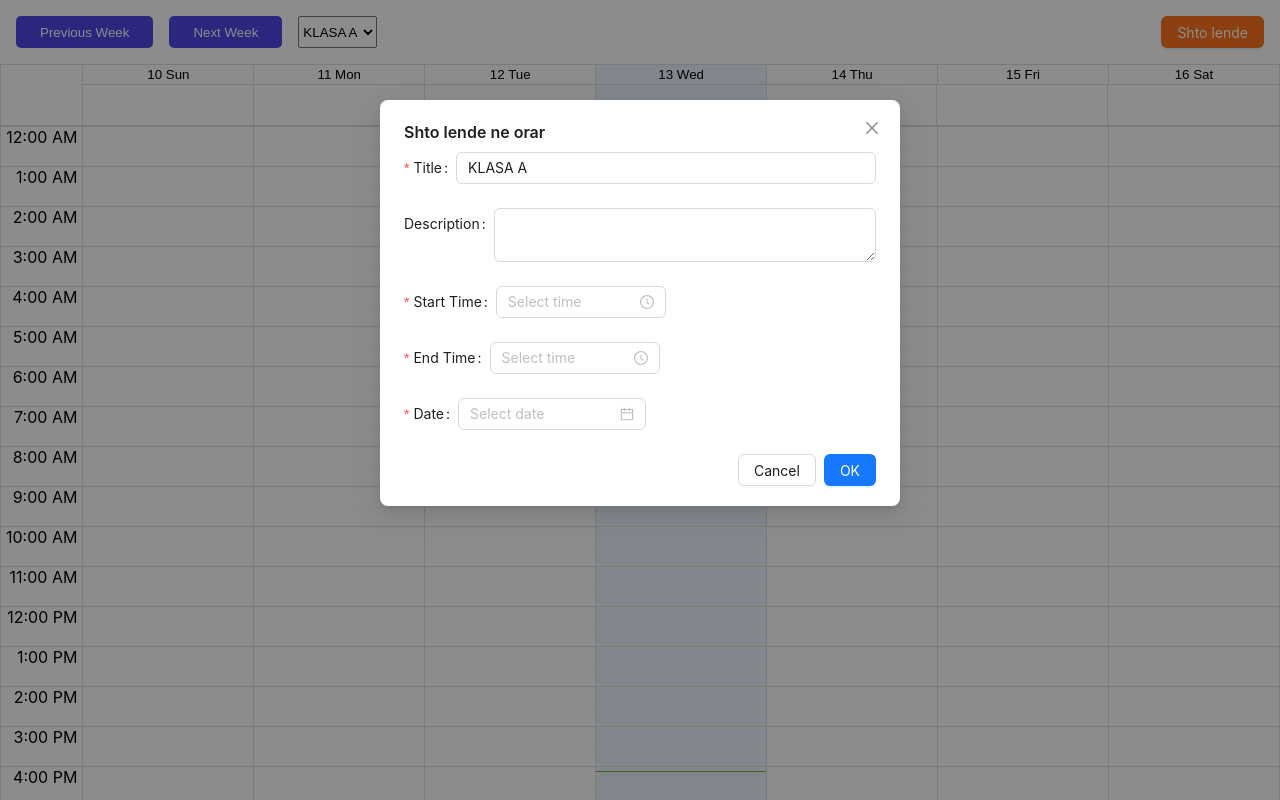
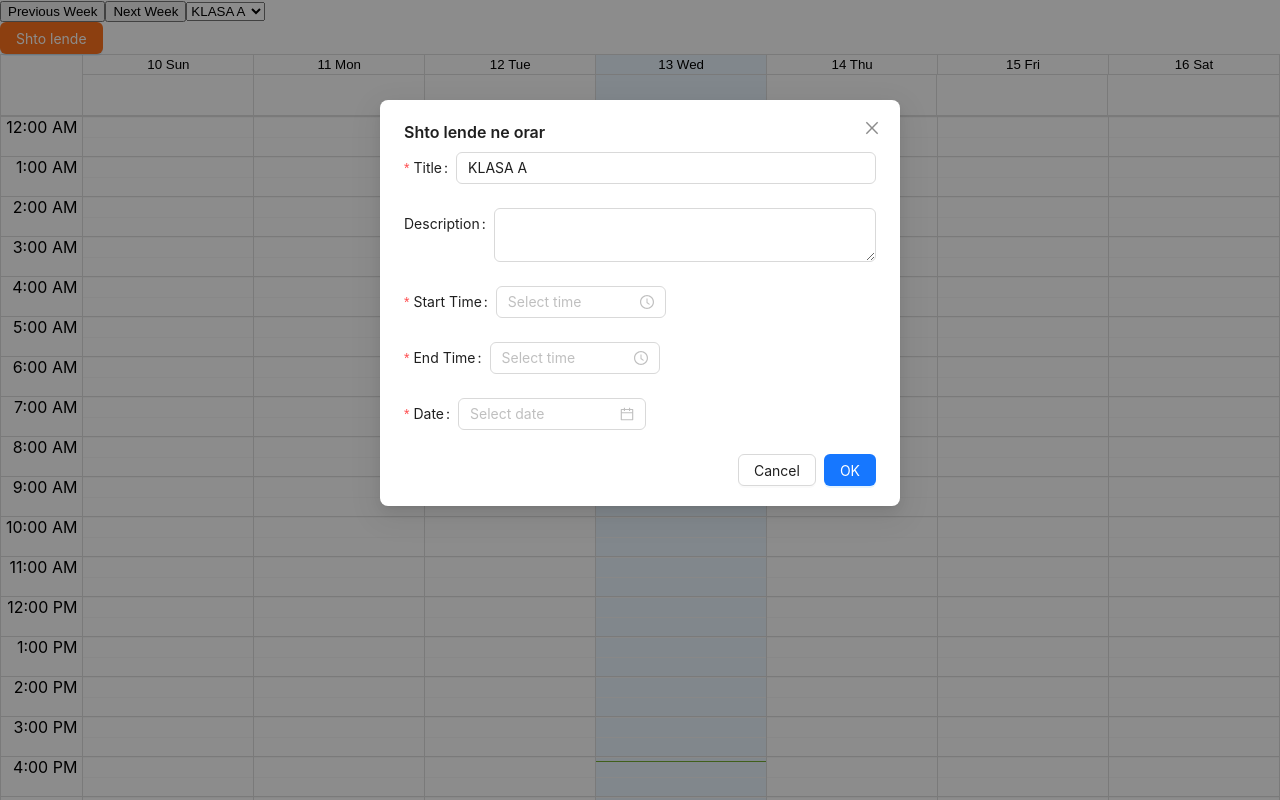
Before and after one commit to KlivSpahiu/bigCalendar-CRUD, a React (Create React App) app: page / in a window 1280 px wide. Both pictures are taken after a click on the button "Shto lende". Shown: the top 800 px of the page. Built offline with nearby package versions, Linux system fonts and the light colour scheme.

Commit message:
Update BigCalendar.component.tsx

```diff
--- a/src/components/BigCalendar.component.tsx
+++ b/src/components/BigCalendar.component.tsx
@@ -1,58 +1,43 @@
-import React, { useEffect, useState } from 'react';
-import { Calendar, momentLocalizer } from 'react-big-calendar';
-import { Form, Input, DatePicker, Button, Modal, TimePicker } from 'antd';
-import moment from 'moment';
-import 'react-big-calendar/lib/css/react-big-calendar.css';
-import "../components/BigCalendar.css"
-import dayjs from 'dayjs';
+import React, { useEffect, useState } from "react";
+import { Calendar, momentLocalizer } from "react-big-calendar";
+import { Form, Input, DatePicker, Button, Modal, TimePicker } from "antd";
+import dayjs from "dayjs";
+import Moment from "moment"; // Import Moment from the moment library
+import "react-big-calendar/lib/css/react-big-calendar.css";
+
 const { TextArea } = Input;
 
-
-
-const localizer = momentLocalizer(moment);
+const localizer = momentLocalizer(Moment);
 
 const MyCalendar: React.FC = () => {
   const [events, setEvents] = useState<any>([
     {
-    id: 1,
-    title: 'KLASA C',
+      id: 2,
+      title: "KLASA A",
       start: new Date(),
       end: new Date(),
-    description: 'This is a sample event',
-  },
-
-    {
-    id: 1,
-    title: 'KLASA A',
-    start: new Date(),
-    end: new Date(),
-    description: 'This is a sample event',
-  },
-
-    {
-    id: 1,
-    title: 'KLASA D',
-    start: new Date(),
-    end: new Date(),
-    description: 'Pedagogu: NS',
+      description: "This is a sample event",
     },
   ]);
 
-console.log(events, "events")
-
-const dropdownOptions = ['KLASA A', 'KLASA B', 'KLASA C', 'KLASA D', 'KLASA E'];
+  const dropdownOptions = [
+    "KLASA A",
+    "KLASA B",
+    "KLASA C",
+    "KLASA D",
+    "KLASA E",
+  ];
   const [filteredEvents, setFilteredEvents] = useState([]);
   const [selectedItem, setSelectedItem] = useState(dropdownOptions[0]);
   const [isModalOpen, setIsModalOpen] = useState<boolean>(false);
- const [editingEvent, setEditingEvent] = useState(null);
+  const [editingEvent, setEditingEvent] = useState<any>(null);
 
   const [newEvent, setNewEvent] = useState<any>({
     title: selectedItem,
-  description: '',
+    description: "",
     start: new Date(),
     end: new Date(),
   });
-
 
   const showModal = () => {
     setIsModalOpen(true);
@@ -70,23 +55,17 @@ useEffect(() => {
     setNewEvent({ ...newEvent, title: selectedItem });
   }, [selectedItem]);
 
-
-
-
-
   const handleEventClick = (event) => {
     setEditingEvent({ ...event });
   };
 
-
-
   const handleInputChange = (name: string, value: string) => {
-  if (name === 'date') {
+    if (name === "date") {
       // Assuming 'value' is in 'YYYY-MM-DD' format
       const newStartDate = dayjs(value)
         .hour(dayjs(newEvent.start).hour())
         .minute(dayjs(newEvent.start).minute());
-
+      console.log(value, "start");
       const newEndDate = dayjs(value)
         .hour(dayjs(newEvent.end).hour())
         .minute(dayjs(newEvent.end).minute());
@@ -96,7 +75,7 @@ const handleInputChange = (name: string, value: string) => {
         start: newStartDate.toDate(),
         end: newEndDate.toDate(),
       });
-  } else if (name === 'start' || name === 'end') {
+    } else if (name === "start" || name === "end") {
       // Assuming 'value' is in 'HH:mm' format
       setNewEvent({ ...newEvent, [name]: value });
     } else {
@@ -106,65 +85,41 @@ const handleInputChange = (name: string, value: string) => {
 
   const [currentDate, setCurrentDate] = useState(new Date());
 
-
   const customToolbar = () => {
     const goToNextWeek = () => {
-  const nextWeek = dayjs(currentDate).add(7, 'day').toDate();
+      const nextWeek = dayjs(currentDate).add(7, "day").toDate();
       setCurrentDate(nextWeek);
     };
 
     const goToPreviousWeek = () => {
-  const previousWeek = dayjs(currentDate).subtract(7, 'day').toDate();
+      const previousWeek = dayjs(currentDate).subtract(7, "day").toDate();
       setCurrentDate(previousWeek);
     };
-
 
     return (
       <div className="custom-toolbar">
         <div className="filters">
-      <button onClick={goToPreviousWeek} className="week-button">Previous Week</button>
-        <button onClick={goToNextWeek} className="week-button">Next Week</button>
-        <Dropdown selectedItem={selectedItem} onItemSelect={handleItemSelect} options={dropdownOptions} />
-
+          <button onClick={goToPreviousWeek} className="week-button">
+            Previous Week
+          </button>
+          <button onClick={goToNextWeek} className="week-button">
+            Next Week
+          </button>
+          <Dropdown
+            selectedItem={selectedItem}
+            onItemSelect={handleItemSelect}
+            options={dropdownOptions}
+          />
         </div>
-                <Button type="primary" style={{backgroundColor: "#FF731D"}} onClick={showModal}>
+        <Button
+          type="primary"
+          style={{ backgroundColor: "#FF731D" }}
+          onClick={showModal}>
           Shto lende
         </Button>
       </div>
     );
   };
-
-
-// const handleEventCreation = () => {
-//   // Create a new event
-//   const newEventToAdd = {
-//     title: newEvent.title,
-//     description: newEvent.description,
-//     start: newEvent.start,
-//     end: newEvent.end,
-//   };
-
-//   // Update the events state with the new event
-//   setEvents([...events, newEventToAdd]);
-
-//   // Clear the form or set newEvent to initial values
-//   setNewEvent({
-//     title: '',
-//     description: '',
-//     start: new Date(),
-//     end: new Date(),
-//   });
-
-//   if(selectedItem === newEventToAdd.title) {
-
-// setFilteredEvents([...filteredEvents, newEventToAdd])
-// console.log(filteredEvents, "filteredEvents")
-//   }
-// setIsModalOpen(false);
-
-
-
-// };
 
   const handleEventCreation = () => {
     // Create a new event
@@ -181,7 +136,7 @@ const handleEventCreation = () => {
     // Clear the form or set newEvent to initial values
     setNewEvent({
       title: selectedItem,
-    description: '',
+      description: "",
       start: new Date(),
       end: new Date(),
     });
@@ -196,13 +151,10 @@ const handleEventCreation = () => {
     setIsModalOpen(false);
   };
 
-
-
-
   const handleEditInputChange = (e) => {
     const { name, value } = e.target;
 
-  if (name === 'start' || name === 'end') {
+    if (name === "start" || name === "end") {
       // Parse the date and time input and set it as a Date object
       setEditingEvent({ ...editingEvent, [name]: new Date(value) });
     } else {
@@ -213,7 +165,9 @@ const handleEditInputChange = (e) => {
 
   const handleEventUpdate = () => {
     // Find the index of the edited event
-  const eventIndex = events.findIndex((event) => event.id === editingEvent.id);
+    const eventIndex = events.findIndex(
+      (event) => event.id === editingEvent.id
+    );
 
     if (eventIndex !== -1) {
       // Update the event in the events array
@@ -224,7 +178,7 @@ const handleEventUpdate = () => {
       setEditingEvent(null); // Clear the editing state
     } else {
       // Handle the case where the event with the given ID is not found
-    console.error('Event not found for editing.');
+      console.error("Event not found for editing.");
     }
   };
 
@@ -243,8 +197,6 @@ const handleEventDelete = (event) => {
     }
   };
 
-
-
   function CustomEvent({ event }) {
     return (
       <div>
@@ -254,35 +206,31 @@ function CustomEvent({ event }) {
     );
   }
 
-
-
-
-
+  console.log(events, "events");
 
   const handleItemSelect = (item) => {
     setSelectedItem(item);
     const filtered = events.filter((event) => event.title === item);
     setFilteredEvents(filtered);
-
   };
 
-
   const handleStartTimeChange = (time, timeString) => {
-  handleInputChange('start', timeString);
+    handleInputChange("start", time);
   };
 
   const handleEndTimeChange = (time, timeString) => {
-  handleInputChange('end', timeString);
+    handleInputChange("end", time);
   };
 
   const handleRegularInputChange = (name, value) => {
     setNewEvent({ ...newEvent, [name]: value });
   };
 
-
   function Dropdown({ selectedItem, onItemSelect, options }) {
     return (
-    <select value={selectedItem} onChange={(e) => onItemSelect(e.target.value)}>
+      <select
+        value={selectedItem}
+        onChange={(e) => onItemSelect(e.target.value)}>
         {options.map((option) => (
           <option key={option} value={option}>
             {option}
@@ -291,7 +239,6 @@ function Dropdown({ selectedItem, onItemSelect, options }) {
       </select>
     );
   }
-
 
   return (
     <div>
@@ -311,19 +258,19 @@ function Dropdown({ selectedItem, onItemSelect, options }) {
             start: slotInfo.start,
             end: slotInfo.end,
           })
-
-      }onSelectEvent={handleEventClick}
+        }
+        onSelectEvent={handleEventClick}
       />
 
-
-    {editingEvent && <div>
+      {editingEvent && (
+        <div>
           <h2>Edit Event</h2>
           <form>
             <label>Title:</label>
             <input
               type="text"
               name="title"
-        value={editingEvent.title || ''}
+              value={editingEvent.title || ""}
               onChange={handleEditInputChange}
             />
             <br />
@@ -338,7 +285,7 @@ function Dropdown({ selectedItem, onItemSelect, options }) {
             <input
               type="datetime-local"
               name="start"
-        value={moment(editingEvent.start).format('YYYY-MM-DDTHH:mm')}
+              value={dayjs(editingEvent.start).format("YYYY-MM-DDTHH:mm")}
               onChange={handleEditInputChange}
             />
             <br />
@@ -346,7 +293,7 @@ function Dropdown({ selectedItem, onItemSelect, options }) {
             <input
               type="datetime-local"
               name="end"
-        value={moment(editingEvent.end).format('YYYY-MM-DDTHH:mm')}
+              value={dayjs(editingEvent.end).format("YYYY-MM-DDTHH:mm")}
               onChange={handleEditInputChange}
             />
             <br />
@@ -357,51 +304,17 @@ function Dropdown({ selectedItem, onItemSelect, options }) {
               Delete event
             </button>
           </form>
-  </div>}
-      <Modal title="Shto lende ne orar" open={isModalOpen} onOk={handleEventCreation} onCancel={handleCancel}>
-
-      {/* <form>
-        <label>Title:</label>
-        <input
-          type="text"
+        </div>
+      )}
+      <Modal
+        title="Shto lende ne orar"
+        visible={isModalOpen} // Use "visible" instead of "open"
+        onOk={handleEventCreation}
+        onCancel={handleCancel}>
+        <Form.Item
+          label="Title"
           name="title"
-          value={newEvent.title}
-          onChange={handleInputChange}
-        />
-        <br />
-        <label>Description:</label>
-        <textarea
-          name="description"
-          value={newEvent.description}
-          onChange={handleInputChange}
-        />
-        <br />
-        <label>Start Time:</label>
-        <input
-          type="datetime-local"
-          name="start"
-          value={moment(newEvent.start).format('YYYY-MM-DDTHH:mm')}
-          onChange={handleInputChange}
-        />
-        <br />
-        <label>End Time:</label>
-        <input
-          type="datetime-local"
-          name="end"
-          value={moment(newEvent.end).format('YYYY-MM-DDTHH:mm')}
-          onChange={handleInputChange}
-        />
-        <br />
-        <label>Date:</label>
-            <input
-             type="date"
-              name="date"
-              value={moment(newEvent.start).format('YYYY-MM-DD')}
-              onChange={handleInputChange}
-          />
-
-      </form> */}
-<Form.Item label="Title" name="title" rules={[{ required: true, message: 'Please enter the title' }]}>
+          rules={[{ required: true, message: "Please enter the title" }]}>
           <Input
             type="text"
             name="title"
@@ -417,35 +330,43 @@ function Dropdown({ selectedItem, onItemSelect, options }) {
             onChange={(e) => handleInputChange(e.target.name, e.target.value)}
           />
         </Form.Item>
-<Form.Item label="Start Time" name="start" rules={[{ required: true, message: 'Please select the start time' }]}>
+        <Form.Item
+          label="Start Time"
+          name="start"
+          rules={[{ required: true, message: "Please select the start time" }]}>
           <TimePicker
             format="HH:mm"
             name="start"
-    value={dayjs(newEvent.start, 'HH:mm')}
+            value={dayjs(newEvent.start)}
             onChange={handleStartTimeChange}
           />
         </Form.Item>
-<Form.Item label="End Time" name="end" rules={[{ required: true, message: 'Please select the end time' }]}>
+        <Form.Item
+          label="End Time"
+          name="end"
+          rules={[{ required: true, message: "Please select the end time" }]}>
           <TimePicker
             format="HH:mm"
             name="end"
-    value={dayjs(newEvent.end, 'HH:mm')}
+            value={dayjs(newEvent.end)}
             onChange={handleEndTimeChange}
           />
         </Form.Item>
-      <Form.Item label="Date" name="date" rules={[{ required: true, message: 'Please select a date' }]}>
+        <Form.Item
+          label="Date"
+          name="date"
+          rules={[{ required: true, message: "Please select a date" }]}>
           <DatePicker
             format="YYYY-MM-DD"
             name="date"
-    value={dayjs(newEvent.start, 'YYYY-MM-DD')}
-    onChange={(date, dateString) => handleInputChange('date', dateString)}
+            value={dayjs(newEvent.start)}
+            onChange={(date, dateString) =>
+              handleInputChange("date", dateString)
+            }
           />
         </Form.Item>
-
-
       </Modal>
     </div>
-
   );
 };
 
```
Lines whose indentation alone changed are shown as unchanged.
